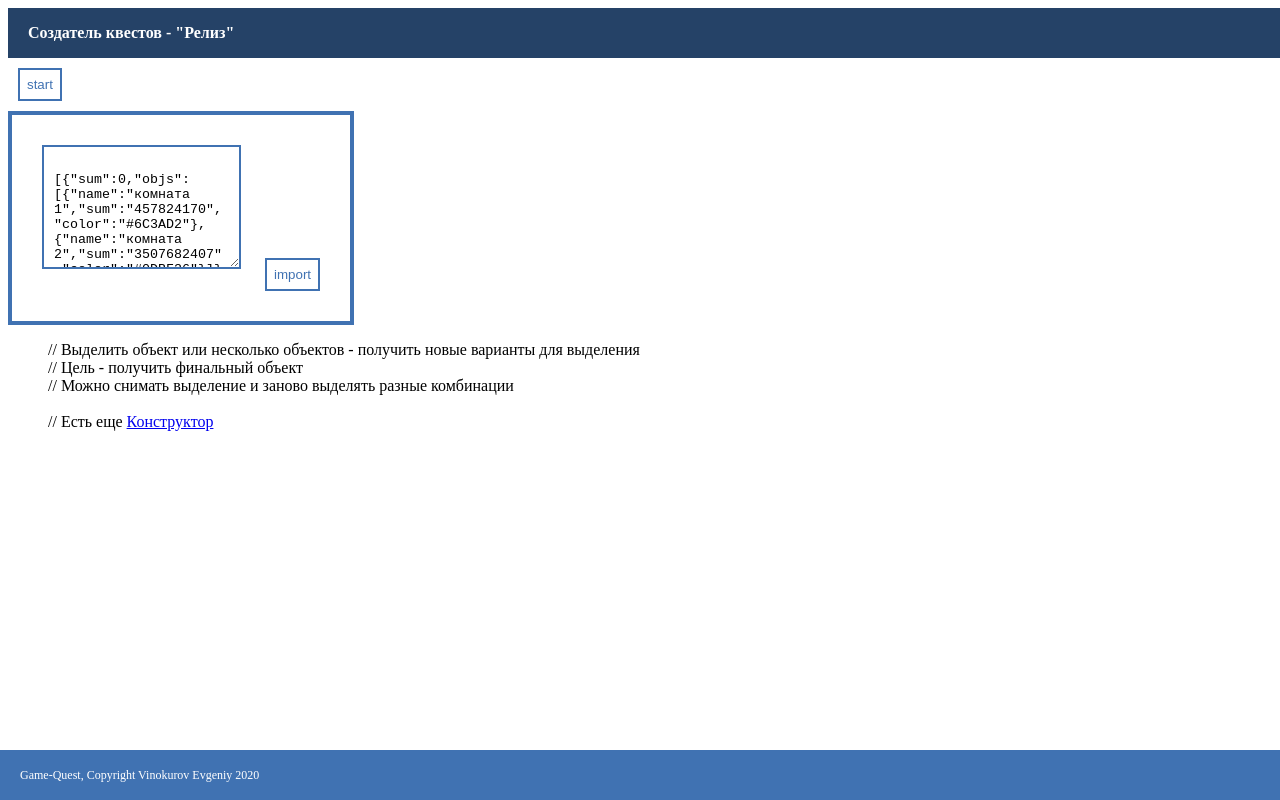
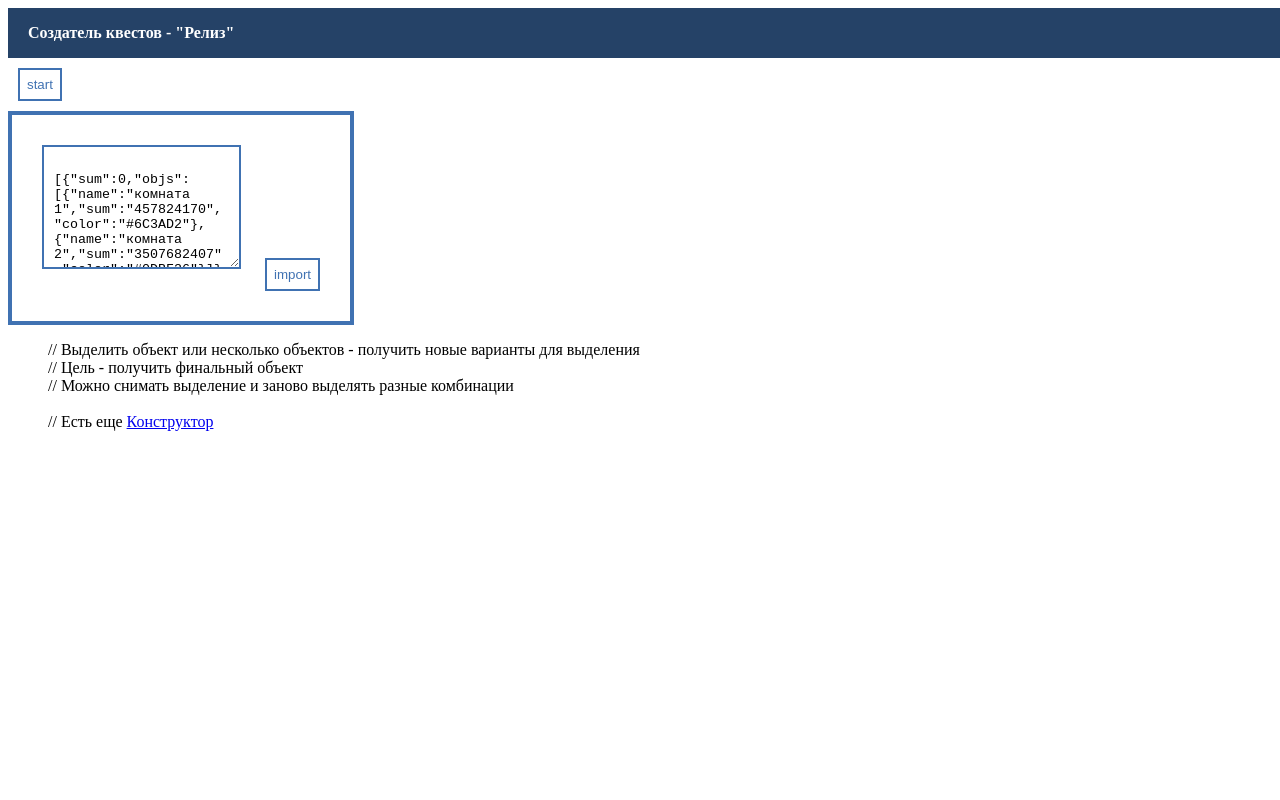
Before and after one commit to evgeniyvinokurov/quest-maker, a website: page index.html in a window 1280 px wide. Drawn offline with Linux system fonts and the light colour scheme.

Commit message:
all files coplete + notes

```diff
--- a/index.html
+++ b/index.html
@@ -36,14 +36,6 @@
 			</ul>
 		</div>
 		<!-- Content block end -->
-
-		<!-- Footer block  -->
-		<div class="site__footer js-footer">
-			<div class="site__footer-credits">
-				Game-Quest, Copyright Vinokurov Evgeniy 2020
-			</div>
-		</div>
-		<!-- Footer block end -->
 	</div>
 </body>
 </html>
--- a/sass/main.scss
+++ b/sass/main.scss
@@ -84,25 +84,6 @@ input[type="submit"] {
 	}
 }
 
-.site__footer {
-	height: 50px;
-	background-color: $lightblue;
-	color: white;
-
-	position: fixed;
-    bottom: 0;
-    left: 0;
-    right: 0;
-
-	&-credits {
-	    line-height: 50px;
-	    vertical-align: middle;
-	    position: relative;
-	    display: inline-block;
-	    font-size: 12px;
-	    padding-left: 20px;
-	}
-}
 
 ul {
 	list-style: none;
```
Also changed, not shown: index-constructor.html (+0 -7 lines), package.json (added, +22 -0 lines), README.md, css/main.css.
